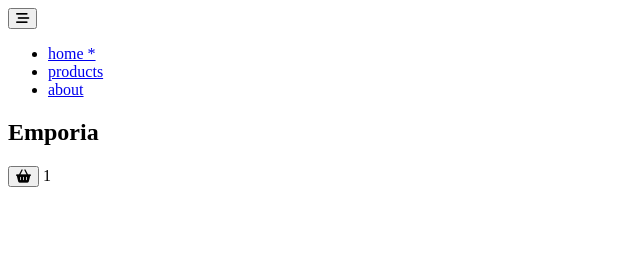
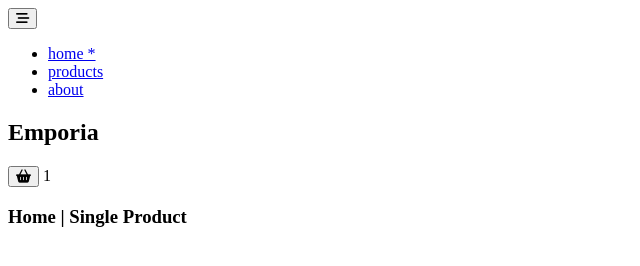
Before and after one commit to Nimira43/Emporia, a plain HTML site: page product.html in a window 1280 px wide. Shown: the whole page, without its empty margins (0-640 px from the left). Drawn offline with Linux system fonts and the light colour scheme.

Commit message:
Hero section of product.html

```diff
--- a/product.html
+++ b/product.html
@@ -41,3 +41,9 @@
       </div>
     </div>
   </nav>
+
+  <section class="page-hero">
+    <div class="section-centre">
+      <h3 class="page-hero-title">Home | Single Product</h3>
+    </div>
+  </section>
```
